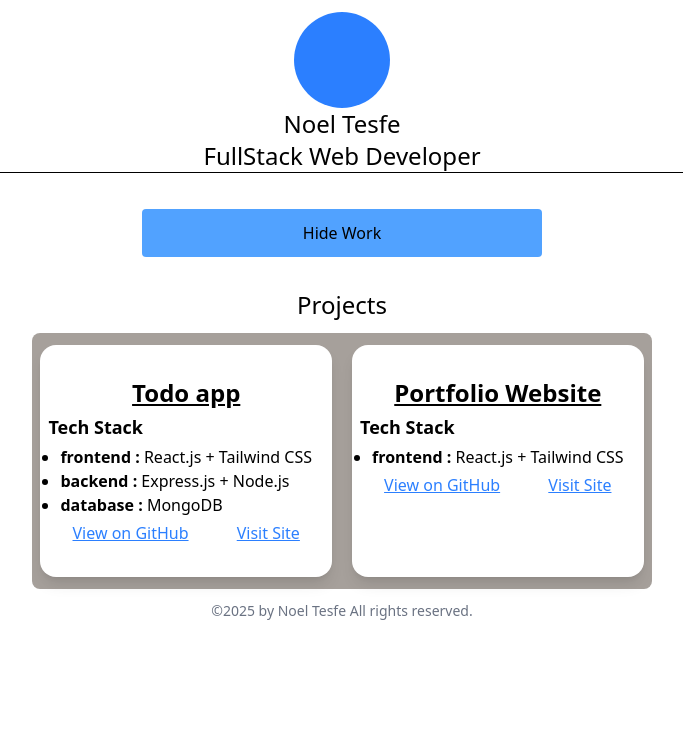
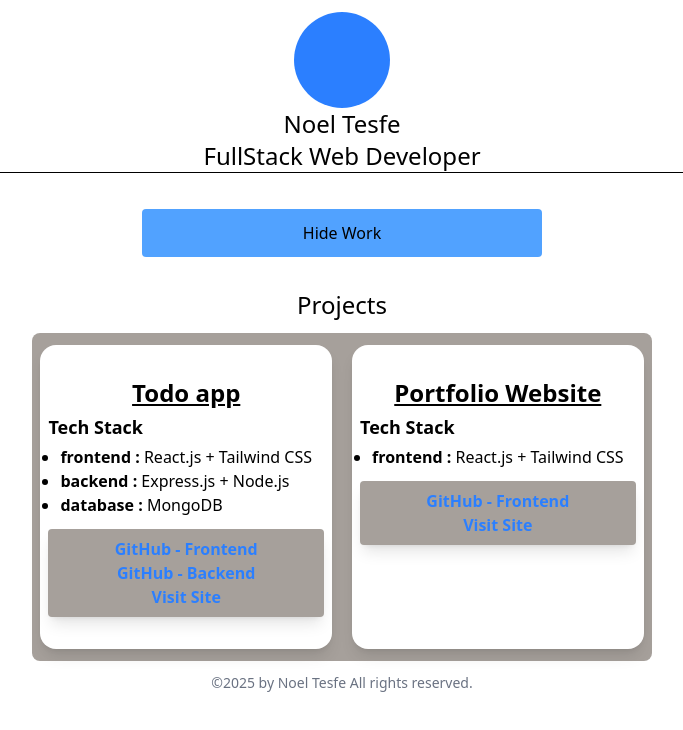
Before and after one commit to Noel-byte/Portfolio, a React (Vite) app: page / in a window 1280 px wide. Both pictures are taken after a click on the button "Check Out Work". Shown: the top 730 px of the page, without its empty margins (298-981 px from the left). Built offline with nearby package versions, Linux system fonts and the light colour scheme.

Commit message:
created Project.jsx component and modified Projects.jsx component

```diff
--- a/src/App.jsx
+++ b/src/App.jsx
@@ -1,27 +1,48 @@
-import Header from "./components/Header"
-import Footer from "./components/Footer"
-import { CheckOutWork } from "./components/CheckOutWork"
-import { Projects } from "./components/Projects"
-import { useState } from "react"
+import Header from './components/Header';
+import Footer from './components/Footer';
+import { CheckOutWork } from './components/CheckOutWork';
+import { Projects } from './components/Projects';
+import { useState } from 'react';
 
 function App() {
-  const [showProjects,setShowProjects] = useState(false)
-  const projects = [{title:'Todo app',link:'todo-list',weblink:'https://todofrontapp.netlify.app',tech:[{frontend:'React.js + Tailwind CSS'},{backend:'Express.js + Node.js'},{database:'MongoDB'}]},{title:'Portfolio Website',link:'Portfolio',weblink:'https://ntesfe.netlify.app',tech:[{frontend:'React.js + Tailwind CSS'}]}]
-  const handleClick = ()=>{
+  const [showProjects, setShowProjects] = useState(false);
+  const projects = {
+   todo: {
+      title: 'Todo app',
+      flink: 'todoapp-frontend',
+      blink: 'todoapp-backend',
+      weblink: 'https://todofrontapp.netlify.app',
+      tech: [
+        { frontend: 'React.js + Tailwind CSS' },
+        { backend: 'Express.js + Node.js' },
+        { database: 'MongoDB' },
+      ],
+    },
+  portfolio: {
+
+      title: 'Portfolio Website',
+      flink: 'Portfolio',
+      blink: undefined,
+      weblink: 'https://ntesfe.netlify.app',
+      tech: [{ frontend: 'React.js + Tailwind CSS' }],
+    },
+  };
+  const handleClick = () => {
     //first load all the projects available
     // show all the available project list
-    setShowProjects(prev=>!prev)
-
-}
+    setShowProjects((prev) => !prev);
+  };
   return (
     <>
-         <Header/>
-         <CheckOutWork handleClick={handleClick} label = {showProjects?'Hide Work':'Check Out Work'}/>
-           {showProjects && <Projects projects={projects}/>}
-         <Footer/>
-
+      <Header />
+      <CheckOutWork
+        handleClick={handleClick}
+        label={showProjects ? 'Hide Work' : 'Check Out Work'}
+      />
+      {showProjects && <Projects projects={projects} />}
+      <Footer />
     </>
-  )
+  );
 }
 
-export default App
+export default App;
--- /dev/null
+++ b/src/components/Project.jsx
@@ -0,0 +1,52 @@
+import React from 'react'
+
+export const Project = ({project}) => {
+  return (
+          <div
+             key={project.title}
+            className="max-w-sm rounded-2xl overflow-hidden shadow-lg bg-white px-2 py-8"
+          >
+            <h3 className=" font-bold text-2xl text-center underline pb-1">
+              {project.title}
+            </h3>
+            <h4 className=" font-semibold text-lg">Tech Stack</h4>
+            <ul className=" list-disc px-3 py-1">
+              {project.tech.map((item, index) => {
+                const [key, value] = Object.entries(item)[0];
+                return (
+                  <li key={index}>
+                    <strong>{key} : </strong>
+                    {value}
+                  </li>
+                );
+              })}
+            </ul>
+              <div className=' max-w-sm flex flex-col justify-around bg-stone-400 p-2 text-center rounded mt-2 shadow-lg'>
+              <a
+              href={project.flink}
+              target="_blank"
+              className="  text-blue-500 hover:text-blue-800 font-semibold"
+            >
+             GitHub - Frontend
+            </a>
+            {project.blink&& (<a
+              href={project.blink}
+              target="_blank"
+              className="  text-blue-500 hover:text-blue-800 font-semibold"
+            >
+           GitHub - Backend
+            </a>)}
+
+            <a
+              href={project.weblink}
+              target="_blank"
+              className="  text-blue-500 hover:text-blue-800 font-semibold"
+            >
+              Visit Site
+            </a>
+              </div>
+
+          </div>
+
+  )
+}
--- a/src/components/Projects.jsx
+++ b/src/components/Projects.jsx
@@ -1,53 +1,13 @@
 import React from 'react';
+import { Project } from './Project';
 
 export const Projects = ({ projects }) => {
   return (
     <div className="flex flex-col items-center justify-center mt-8">
       <h2 className=" text-2xl">Projects</h2>
       <div className="m-3 flex flex-wrap justify-center gap-5 bg-stone-400 py-3 px-2 rounded-lg">
-        {projects.map((project, index) => {
-          const url = `https://github.com/Noel-byte/${project.link}`;
-          const weburl = `${project.weblink}`
-          return (
-            <div
-              key={index}
-              className="max-w-sm rounded-2xl overflow-hidden shadow-lg bg-white px-2 py-8"
-            >
-              <h3 className=" font-bold text-2xl text-center underline pb-1">
-                {project.title}
-              </h3>
-              <h4 className=" font-semibold text-lg">Tech Stack</h4>
-              <ul className=" list-disc px-3 py-1">
-                {project.tech.map((item, index) => {
-                  const [key, value] = Object.entries(item)[0];
-                  return (
-                    <li key={index}>
-                      <strong>{key} : </strong>
-                      {value}
-                    </li>
-                  );
-                })}
-              </ul>
-                <div className=' max-w-sm flex justify-around'>
-                <a
-                href={url}
-                target="_blank"
-                className=" underline text-blue-500"
-              >
-                View on GitHub
-              </a>
-              <a
-                href={weburl}
-                target="_blank"
-                className=" underline text-blue-500"
-              >
-                Visit Site
-              </a>
-                </div>
-
-            </div>
-          );
-        })}
+     <Project project={projects.todo}/>
+     <Project project={projects.portfolio} />
       </div>
     </div>
   );
```
